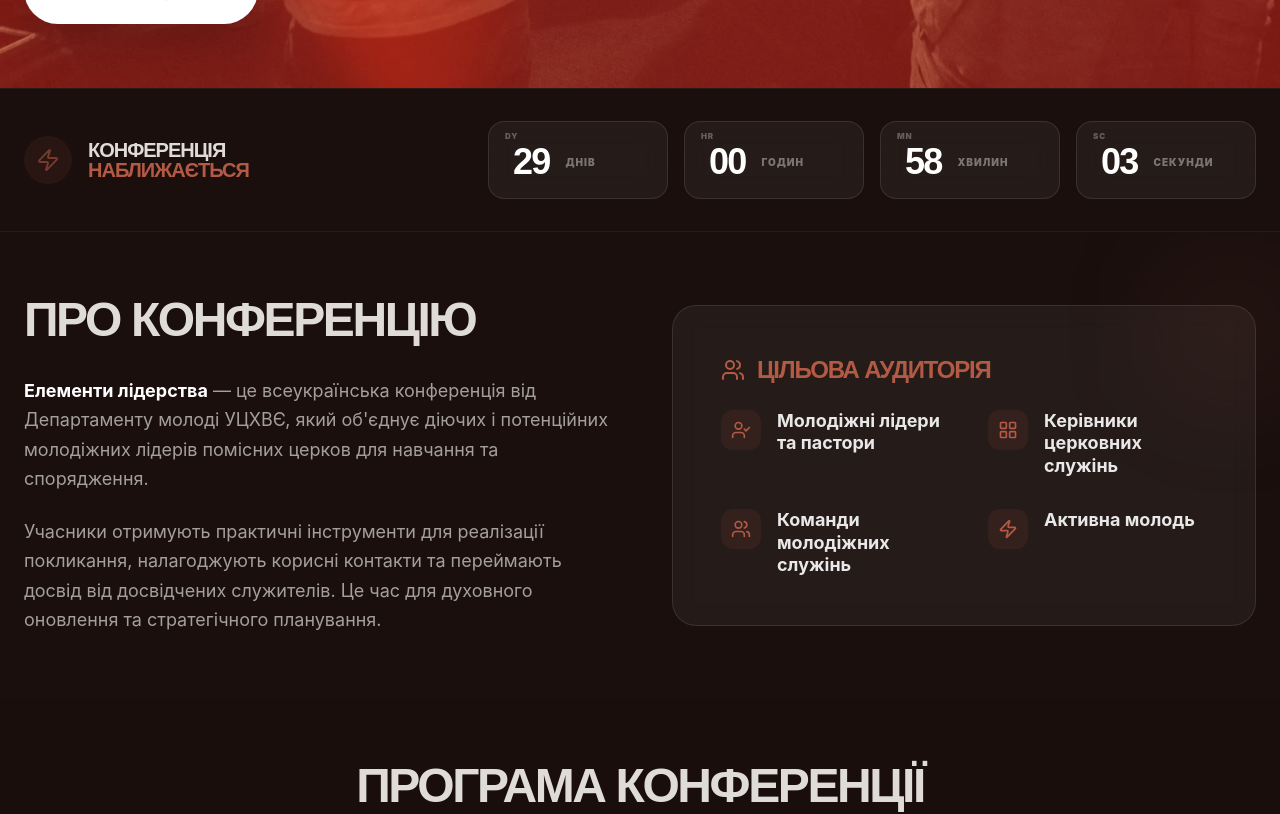
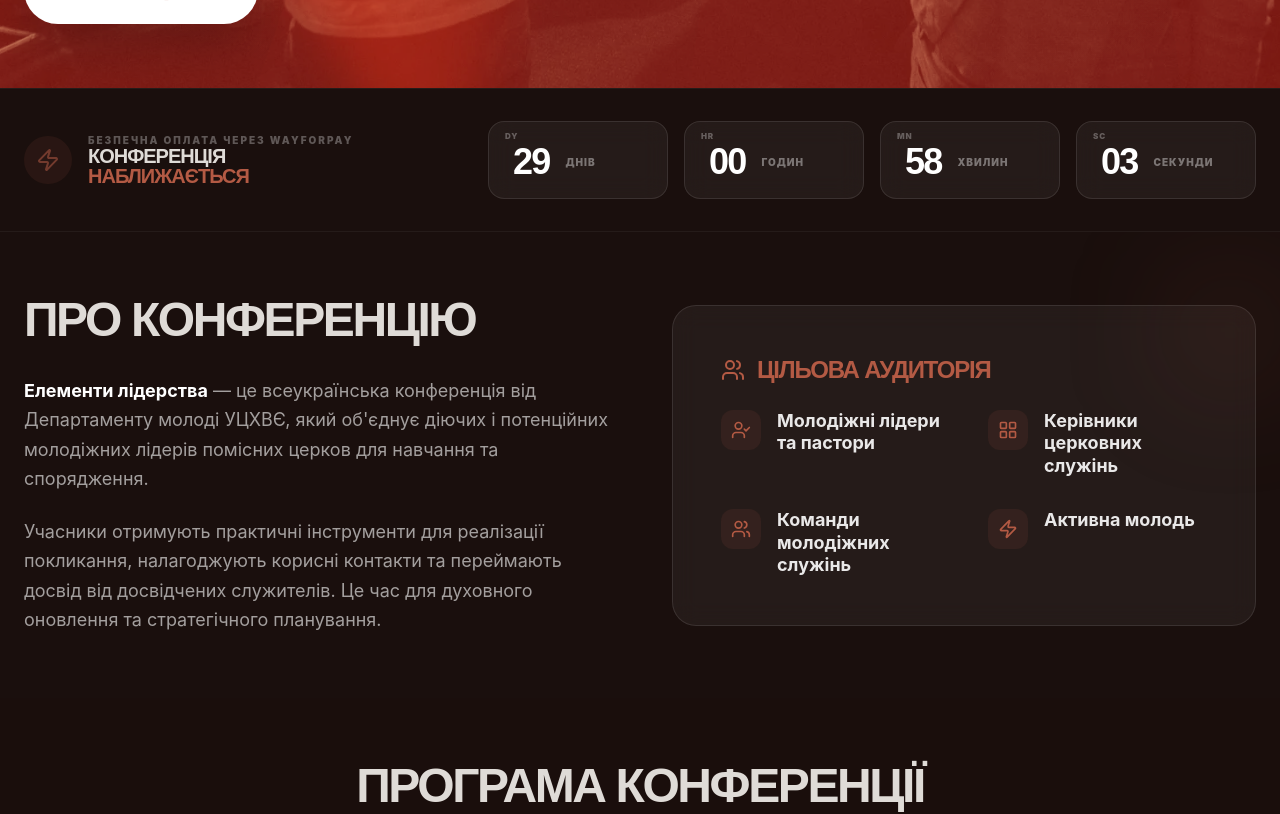
Before and after one commit to otvintarj-netizen/elements-of-leadership, a React (Vite) app: page / in a window 1280 px wide. Shown: the part 860-1674 px from the top of the page. Built offline with nearby package versions, Linux system fonts and the light colour scheme.

Commit message:
Update payment provider name to WayForPay in Footer

```diff
--- a/src/App.tsx
+++ b/src/App.tsx
@@ -345,6 +345,9 @@ const Countdown = () => {
               <Zap className="w-6 h-6 text-brand-primary animate-pulse" />
             </div>
             <div>
+              <p className="text-[10px] text-white/30 font-black uppercase tracking-[0.2em] leading-tight">
+                БЕЗПЕЧНА ОПЛАТА ЧЕРЕЗ WAYFORPAY
+              </p>
               <h2 className="text-xl font-display font-black uppercase tracking-tighter leading-none">
                 Конференція <br />
                 <span className="text-brand-primary">наближається</span>
@@ -1405,7 +1408,7 @@ const Footer = () => {
           <p>© 2026 Рух молоді УЦХВЄ. Усі права захищені.</p>
           <div className="flex items-center gap-2">
             <ShieldCheck className="w-4 h-4" />
-            <span>Безпечна оплата через LiqPay</span>
+            <span>Безпечна оплата через WayForPay</span>
           </div>
         </div>
       </div>
```
